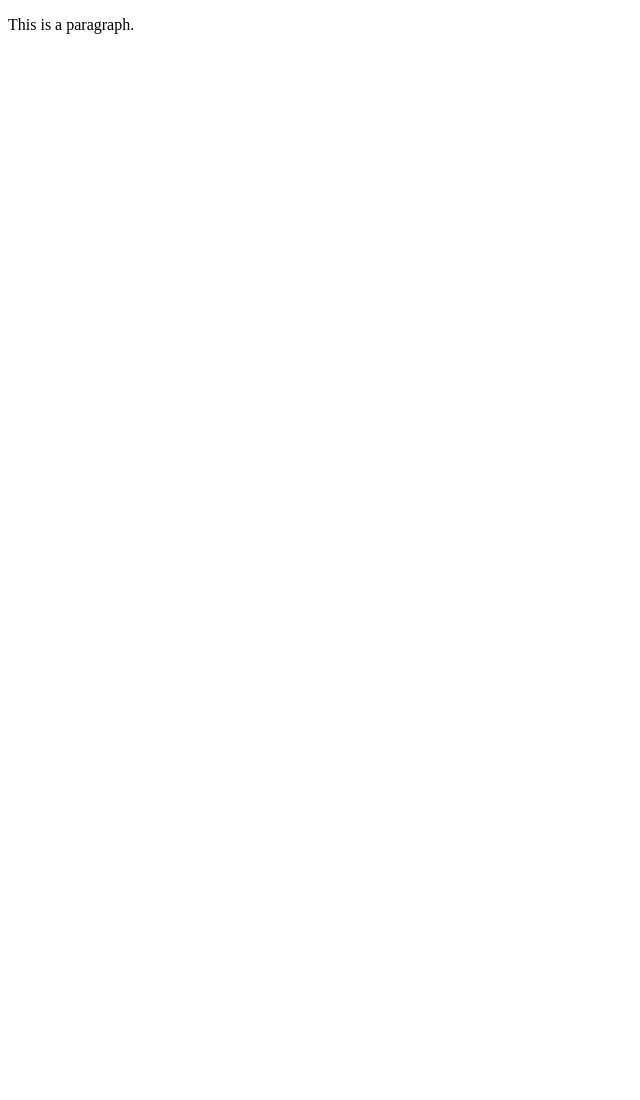
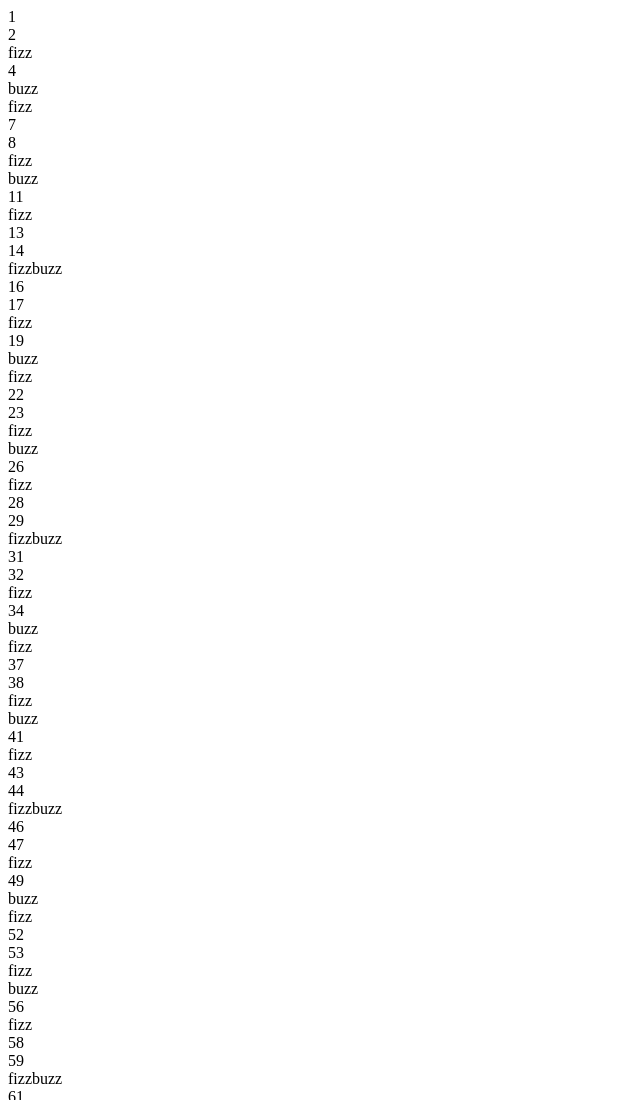
Before and after one commit to devonmcke/FizzBuzz, a plain HTML site: page index.html in a window 1280 px wide. Shown: the top 1100 px of the page, without its empty margins (0-640 px from the left). Before the commit the page ends 800 px from the top, so only its background shows below. Drawn offline with Linux system fonts and the light colour scheme.

Commit message:
added numbers to js and html

```diff
--- a/index.html
+++ b/index.html
@@ -11,9 +11,7 @@
 </head>
 
 <body>
-    <p>
-        This is a paragraph.
-    </p>
+    <div id="fizzbuzz-div"></div>
     <script src="loop.js"></script>
 </body>
 
--- a/loop.js
+++ b/loop.js
@@ -3,18 +3,26 @@
 //   return val;
 // }
 function fizzbuzzLoop() {
+  var fizzBuzzDiv = document.getElementById('fizzbuzz-div');
+
   for (var i = 1; i <= 100; i++) {
     if (i % 15 === 0) {
-      console.log("fizzbuzz");
+      addFizzbuzz("fizzbuzz", fizzBuzzDiv);
     }
     else if (i % 3 === 0) {
-      console.log("fizz");
+      addFizzbuzz("fizz", fizzBuzzDiv);
     }
     else if (i % 5 === 0) {
-      console.log("buzz");
+      addFizzbuzz("buzz", fizzBuzzDiv);
     }
-    else console.log(i);
+    else addFizzbuzz(i, fizzBuzzDiv);
   }
+}
+function addFizzbuzz(text, list){
+  var newDiv = document.createElement ('div');
+  newDiv.innerText = text;
+  newDiv.classList.add("textbox");
+  list.appendChild(newDiv);
 }
 
 document.addEventListener("DOMContentLoaded",fizzbuzzLoop);
--- /dev/null
+++ b/style.css
@@ -0,0 +1,3 @@
+.textbox{
+   ;
+}
```
